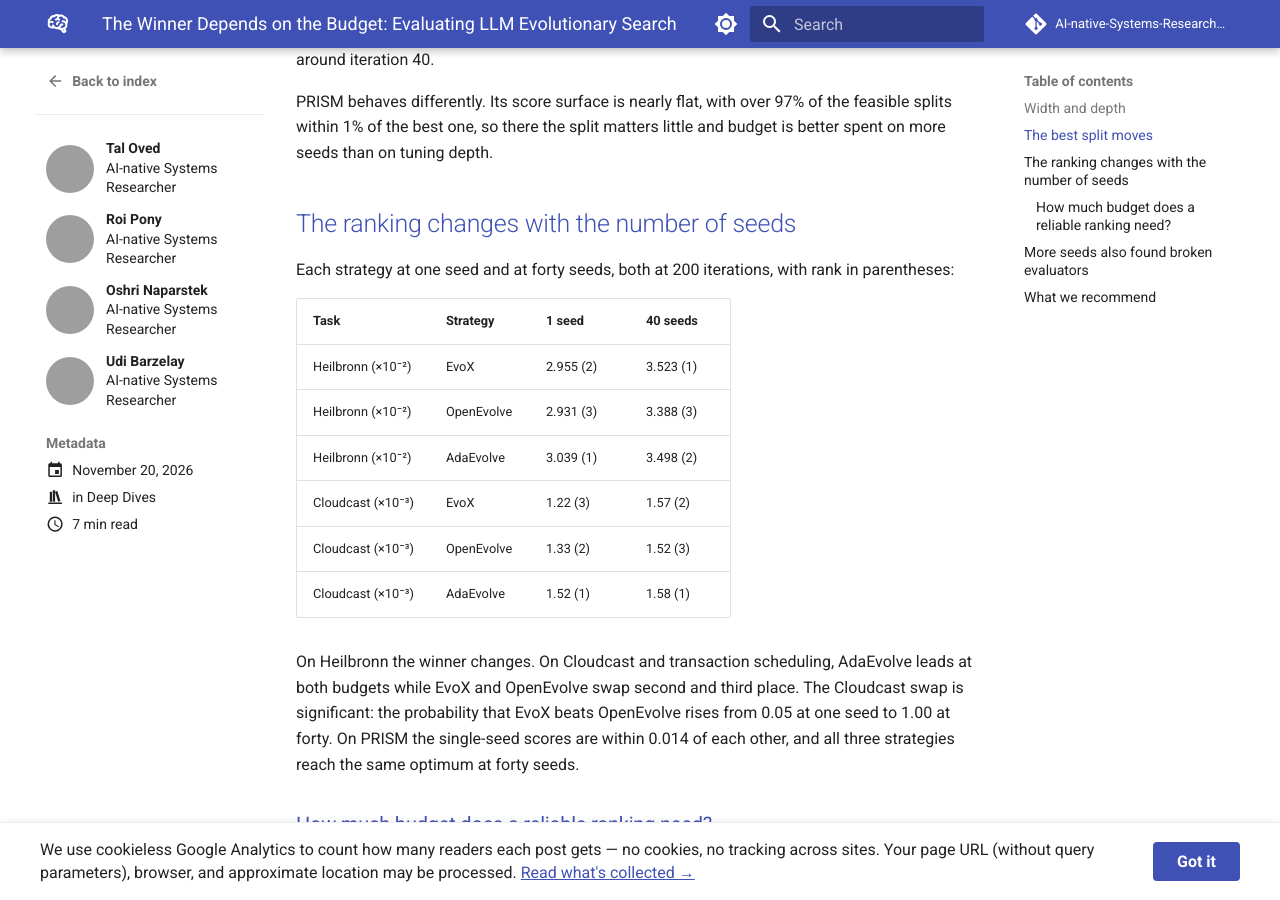
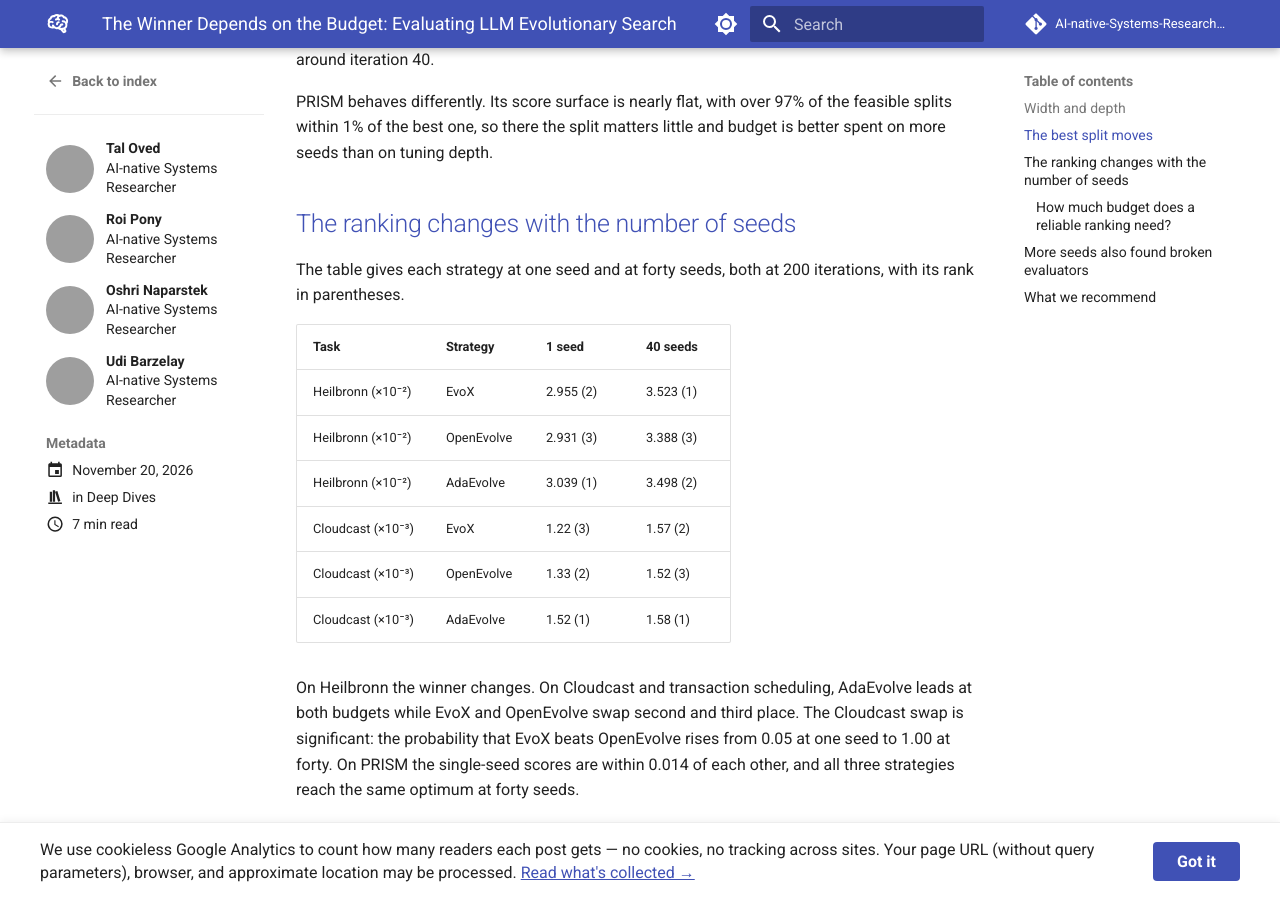
Before and after one commit to AI-native-Systems-Research/ai-native-systems-research, an MkDocs documentation site: the page built from docs/blog/posts/the-winner-depends-on-the-budget.md, in a window 1280 px wide and 900 px high, scrolled down 2622 px, cut to the strip 0-900 px from the top of the window. Built offline with MkDocs 1.6.1 and Material for MkDocs 9.7.7, drawn with Linux system fonts in a browser that asks for light colours; comment, search, counter and statistics services are not loaded; the version menu is left out; grey boxes are pictures that could not be loaded.

Commit message:
Fix sentence fragment in ranking table intro
The intro to the one-seed vs forty-seed table was a noun phrase with no
verb. Reported by @factor after the post was published in #23.

Co-Authored-By: Claude Opus 5 <noreply@anthropic.com>

```diff
--- a/docs/blog/posts/the-winner-depends-on-the-budget.md
+++ b/docs/blog/posts/the-winner-depends-on-the-budget.md
@@ -62,7 +62,7 @@ PRISM behaves differently. Its score surface is nearly flat, with over 97% of th
 
 ## The ranking changes with the number of seeds
 
-Each strategy at one seed and at forty seeds, both at 200 iterations, with rank in parentheses:
+The table gives each strategy at one seed and at forty seeds, both at 200 iterations, with its rank in parentheses.
 
 | Task | Strategy | 1 seed | 40 seeds |
 |---|---|---|---|
```
